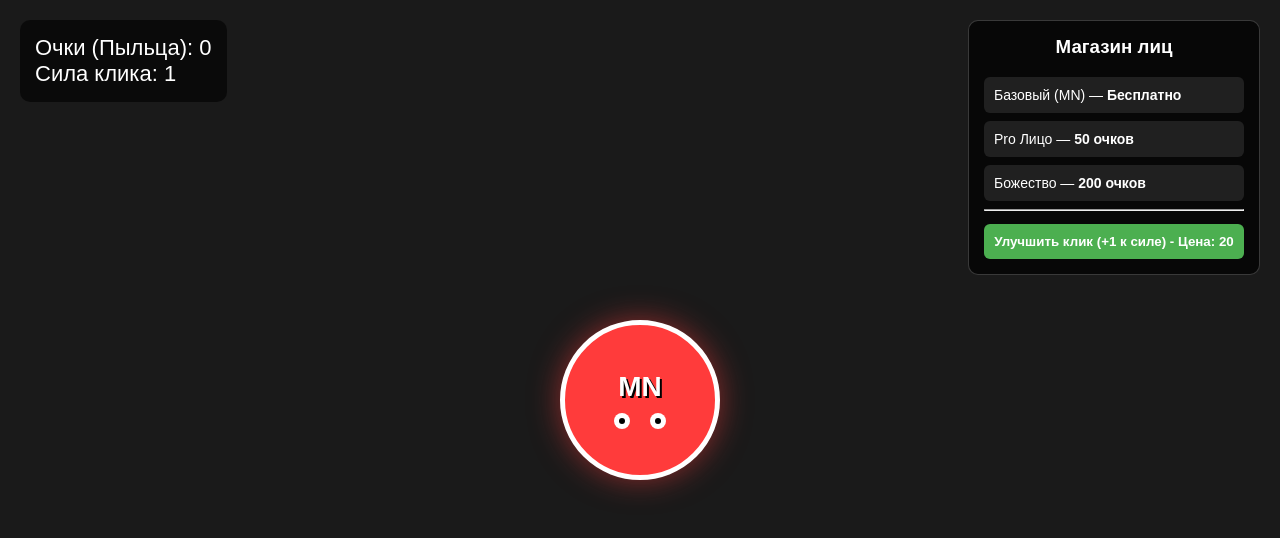
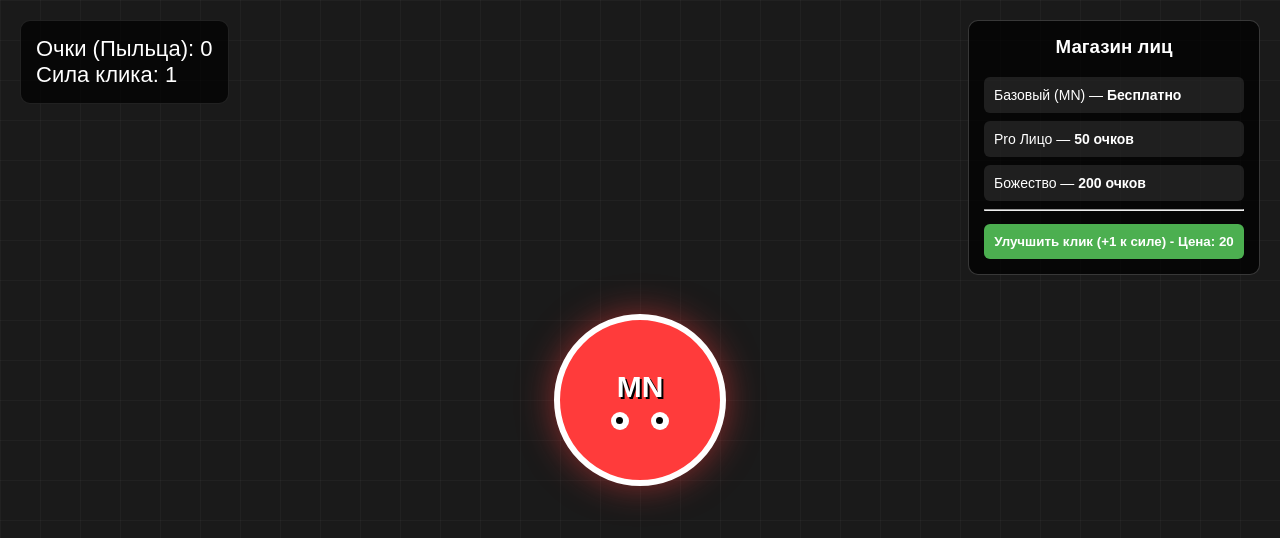
Before and after one commit to samsmat28/Florr.io-2026, a plain HTML site: page index.html in a window 1280 px wide. Drawn offline with Linux system fonts and the light colour scheme.

Commit message:
Enhance styling with background grid and animations
Added background grid and floating text animations.

```diff
--- a/style.css
+++ b/style.css
@@ -2,6 +2,10 @@ body {
     margin: 0;
     height: 100vh;
     background-color: #1a1a1a;
+    /* Сетка на фоне для атмосферы Florr.io */
+    background-image: linear-gradient(rgba(255, 255, 255, 0.03) 1px, transparent 1px),
+                      linear-gradient(90deg, rgba(255, 255, 255, 0.03) 1px, transparent 1px);
+    background-size: 40px 40px;
     font-family: Arial, sans-serif;
     color: white;
     display: flex;
@@ -16,55 +20,55 @@ body {
     top: 20px;
     left: 20px;
     font-size: 22px;
-    background: rgba(0, 0, 0, 0.6);
+    background: rgba(0, 0, 0, 0.7);
     padding: 15px;
     border-radius: 10px;
+    border: 1px solid rgba(255, 255, 255, 0.1);
 }
 
-/* Центральный контейнер */
 #game-container {
     display: flex;
     justify-content: center;
     align-items: center;
+    position: relative;
 }
 
-/* Смайлик (лицо) по центру */
 #target-face {
-    width: 150px;
-    height: 150px;
+    width: 160px;
+    height: 160px;
     background-color: #ff3b3b;
-    border: 5px solid #ffffff;
+    border: 6px solid #ffffff;
     border-radius: 50%;
     display: flex;
     flex-direction: column;
     justify-content: center;
     align-items: center;
     cursor: pointer;
-    box-shadow: 0 0 30px rgba(255, 59, 59, 0.5);
+    box-shadow: 0 0 35px rgba(255, 59, 59, 0.5);
     transition: transform 0.05s ease;
     position: relative;
 }
 
 #target-face:active {
-    transform: scale(0.92); /* Анимация нажатия */
+    transform: scale(0.9);
 }
 
 .face-text {
-    font-size: 28px;
+    font-size: 30px;
     font-weight: bold;
-    margin-bottom: 10px;
+    margin-bottom: 8px;
     color: #fff;
     text-shadow: 2px 2px 0px #000;
 }
 
 .eyes {
     display: flex;
-    gap: 20px;
+    gap: 22px;
 }
 
 .eye {
-    width: 16px;
-    height: 16px;
+    width: 18px;
+    height: 18px;
     background-color: #fff;
     border-radius: 50%;
     position: relative;
@@ -73,21 +77,42 @@ body {
 .eye::after {
     content: '';
     position: absolute;
-    width: 6px;
-    height: 6px;
+    width: 7px;
+    height: 7px;
     background-color: #000;
     border-radius: 50%;
     top: 5px;
     left: 5px;
 }
 
-/* Магазин справа */
+/* Всплывающие цифры урона/очков */
+.floating-text {
+    position: absolute;
+    font-size: 24px;
+    font-weight: bold;
+    color: #55ff55;
+    text-shadow: 1px 1px 2px #000;
+    pointer-events: none;
+    animation: floatUp 0.6s ease-out forwards;
+}
+
+@keyframes floatUp {
+    0% {
+        opacity: 1;
+        transform: translateY(0) scale(1);
+    }
+    100% {
+        opacity: 0;
+        transform: translateY(-70px) scale(1.3);
+    }
+}
+
 #shop {
     position: absolute;
     right: 20px;
     top: 20px;
     width: 260px;
-    background: rgba(0, 0, 0, 0.7);
+    background: rgba(0, 0, 0, 0.75);
     padding: 15px;
     border-radius: 10px;
     border: 1px solid rgba(255, 255, 255, 0.2);
@@ -109,7 +134,7 @@ body {
 }
 
 .shop-item:hover {
-    background: rgba(255, 255, 255, 0.2);
+    background: rgba(255, 255, 255, 0.25);
 }
 
 #shop button {
```
